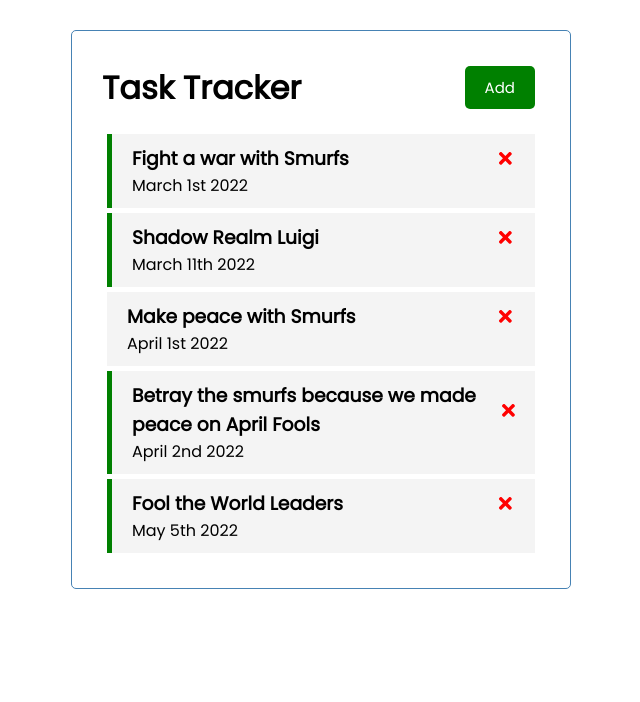
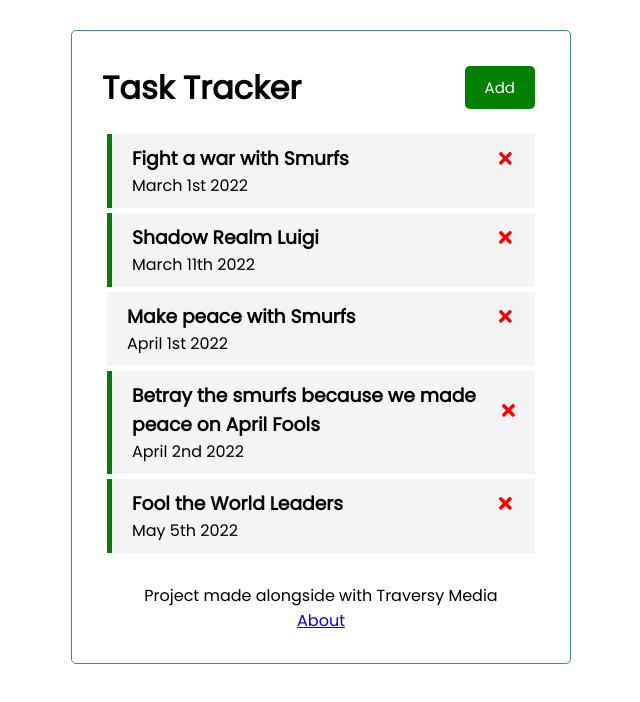
Before and after one commit to iandenegri/react-task-tracker, a React (Create React App) app: page / in a window 1280 px wide. Shown: the top 702 px of the page, without its empty margins (319-959 px from the left). Built offline with nearby package versions, Linux system fonts and the light colour scheme; data requests are answered from the project's data file.

Commit message:
Add footer and about to start router

```diff
--- a/src/App.js
+++ b/src/App.js
@@ -6,6 +6,8 @@ import { useState, useEffect } from 'react'
 import Header from './components/Header';
 import Tasks from './components/Tasks';
 import AddTask from './components/AddTask';
+import Footer from './components/Footer';
+
 function App() {
   // State Stuff
   const [showForm, setShowForm] = useState(false);
@@ -92,6 +94,7 @@ function App() {
       <Header setShowForm={() => setShowForm(!showForm)} showForm={showForm} />
       {showForm && <AddTask addTask={addTask} /> }
       {tasks.length > 0 ? <Tasks tasks={tasks} deleteTask={deleteTask} remindTask={remindTask} /> : 'No tasks to show! Add some tasks!'}
+      <Footer />
     </div>
   );
 }
--- a/src/components/Footer.js
+++ b/src/components/Footer.js
@@ -2,9 +2,10 @@ import React from 'react'
 
 const Footer = () => {
     return (
-        <div>
-
-        </div>
+        <footer>
+            <p>Project made alongside with Traversy Media</p>
+            <a href="/about">About</a>
+        </footer>
     )
 }
 
```
